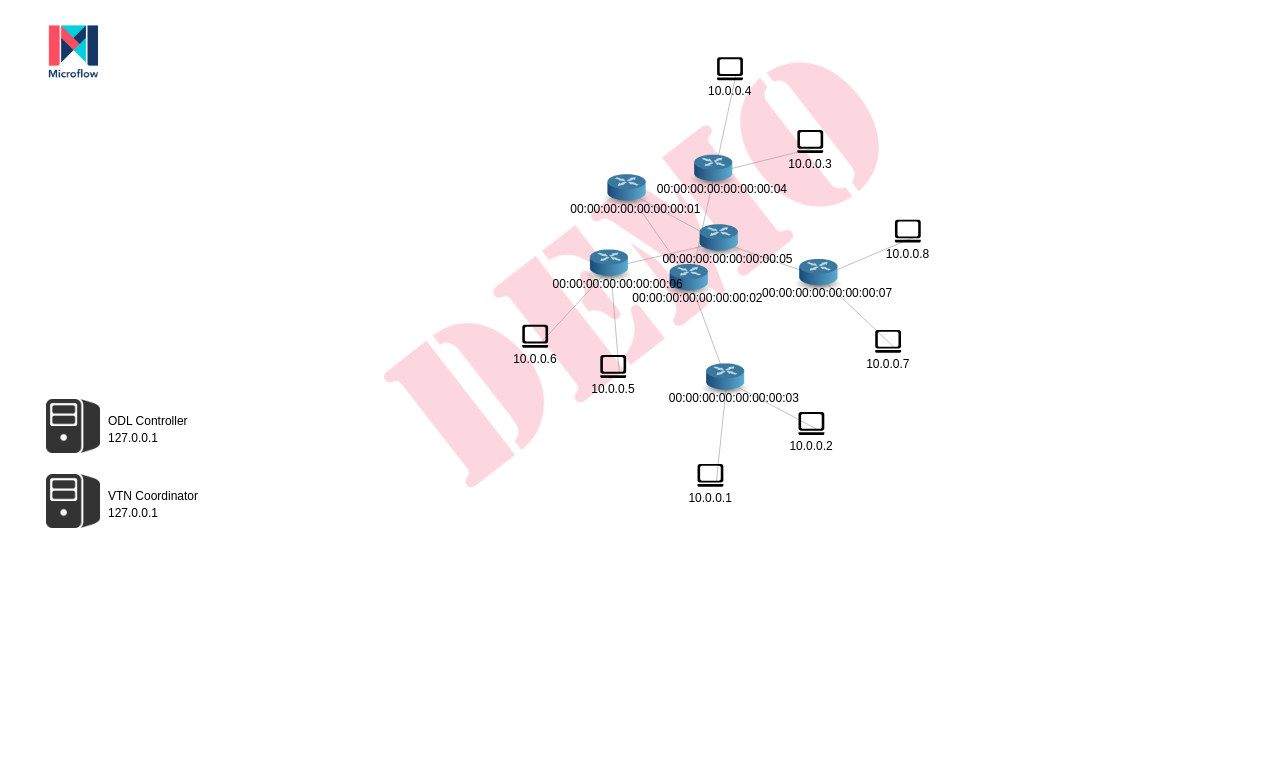
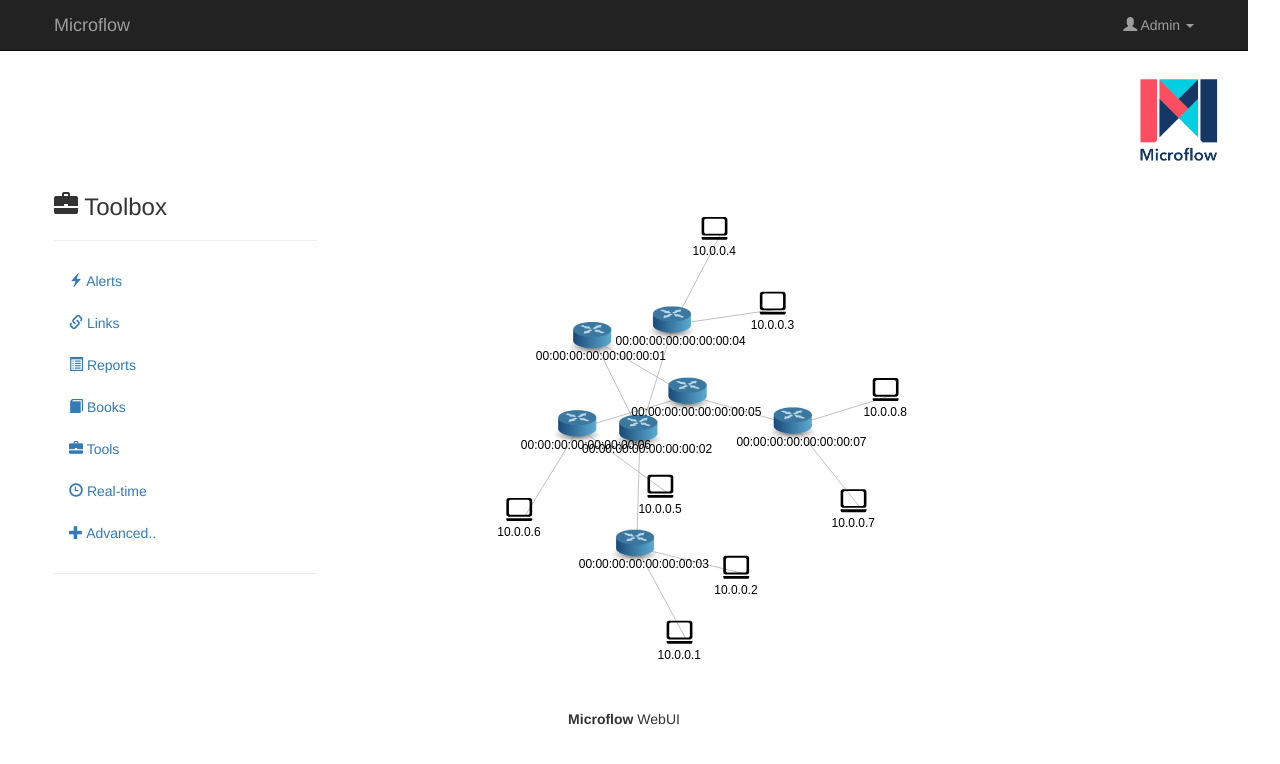
Before and after one commit to PanZhangg/Microflow, a plain HTML site: page webui/index.html in a window 1280 px wide. Drawn offline with nearby package versions, Linux system fonts and the light colour scheme.

Commit message:
Webui update with bootstrap

```diff
--- a/webui/index.html
+++ b/webui/index.html
@@ -6,25 +6,79 @@
 	<script src="terminal/js/jquery.terminal-src.js"></script>
 	<link type="text/css" rel="stylesheet" href="styles.css"/>
 	<link href="terminal/css/jquery.terminal.css" rel="stylesheet"/>
-
-  <img class="logo" src="icons/Microflow.png" alt="logo" height="64">
-  <img id="demo" class="demo" src="icons/demo.png" alt="demo">
+	<link href="http://apps.bdimg.com/libs/bootstrap/3.3.0/css/bootstrap.min.css" rel="stylesheet">
+	<!--img class="logo" src="icons/Microflow.png" alt="logo" height="64"-->
+	<!--img id="demo" class="demo" src="icons/demo.png" alt="demo"-->
 
 </head>
 
+
+
+
 <body>
-    <div style="width: 100%; height:100%;">
 
-      <div id="server" class="graph" style="float:left; width:15%; height:70%">
+	<div id="top-nav" class="navbar navbar-inverse navbar-static-top">
+		<div class="container">
+			<div class="navbar-header">
+				<button type="button" class="navbar-toggle" data-toggle="collapse" data-target=".navbar-collapse">
+					<span class="icon-toggle"></span>
+				</button>
+				<a class="navbar-brand" href="#">Microflow</a>
+			</div>
+			<div class="navbar-collapse collapse">
+				<ul class="nav navbar-nav navbar-right">
+					<li class="dropdown">
+					<a class="dropdown-toggle" role="button" data-toggle="dropdown" href="#">
+					<i class="glyphicon glyphicon-user"></i> Admin <span class="caret"></span></a>
+						<ul id="g-account-menu" class="dropdown-menu" role="menu">
+							<li><a href="#">My Profile</a></li>
+							<li><a href="#"><i class="glyphicon glyphicon-lock"></i> Logout</a></li>
+						</ul>
+					</li>
+				</ul>
+			</div>
+		</div><!-- /container -->
+	</div>
+	<div class="media">
+		<a class="pull-right" herf="#">
+		<img class="media-object" src="icons/Microflow.png" height="100">
+		</a>
 	</div>
 
+	<div class="container">
+		<div style="width: 100%; height:100%;">
+			<div class="row">
+				<div class = "col-sm-3">
+				<!--div id="server" class="graph" style="float:left; width:15%; height:70%"-->
+				<!--/div-->
+					<h3><i class="glyphicon glyphicon-briefcase"></i> Toolbox</h3>
+					<hr>
+
+					<ul class="nav nav-stacked">
+						<li><a href="http://www.bootply.com/85861" target="ext"><i class="glyphicon glyphicon-flash"></i> Alerts</a></li>
+						<li><a href="http://www.bootply.com/85861" target="ext"><i class="glyphicon glyphicon-link"></i> Links</a></li>
+						<li><a href="http://www.bootply.com/85861" target="ext"><i class="glyphicon glyphicon-list-alt"></i> Reports</a></li>
+						<li><a href="http://www.bootply.com/85861" target="ext"><i class="glyphicon glyphicon-book"></i> Books</a></li>
+						<li><a href="http://www.bootply.com/85861" target="ext"><i class="glyphicon glyphicon-briefcase"></i> Tools</a></li>
+						<li><a href="http://www.bootply.com/85861" target="ext"><i class="glyphicon glyphicon-time"></i> Real-time</a></li>
+						<li><a href="http://www.bootply.com/85861" target="ext"><i class="glyphicon glyphicon-plus"></i> Advanced..</a></li>
+					</ul>
+
+					<hr>
+
+				</div><!-- /span-3 -->
+
+				<div class="col-sm-9">
 					<div id="graph-diagram" class="graph" style="float:left; width:85%; height:70%">
 					</div>
+				</div>
+				<!-- <div style="clear:both; width:100%; height:30%">
+				<div id="vtn_term" class="outline"></div>
+				</div> -->
 
-      <!--div style="clear:both; width:100%; height:30%"-->
-        <!--div id="vtn_term" class="outline"--><!--/div-->
-      <!--/div-->
-
+			</div>
+		<footer class="text-center"><strong>Microflow</strong> WebUI</footer>
+		</div>
 	</div>
 </body>
 
```
Lines whose indentation alone changed are shown as unchanged.
